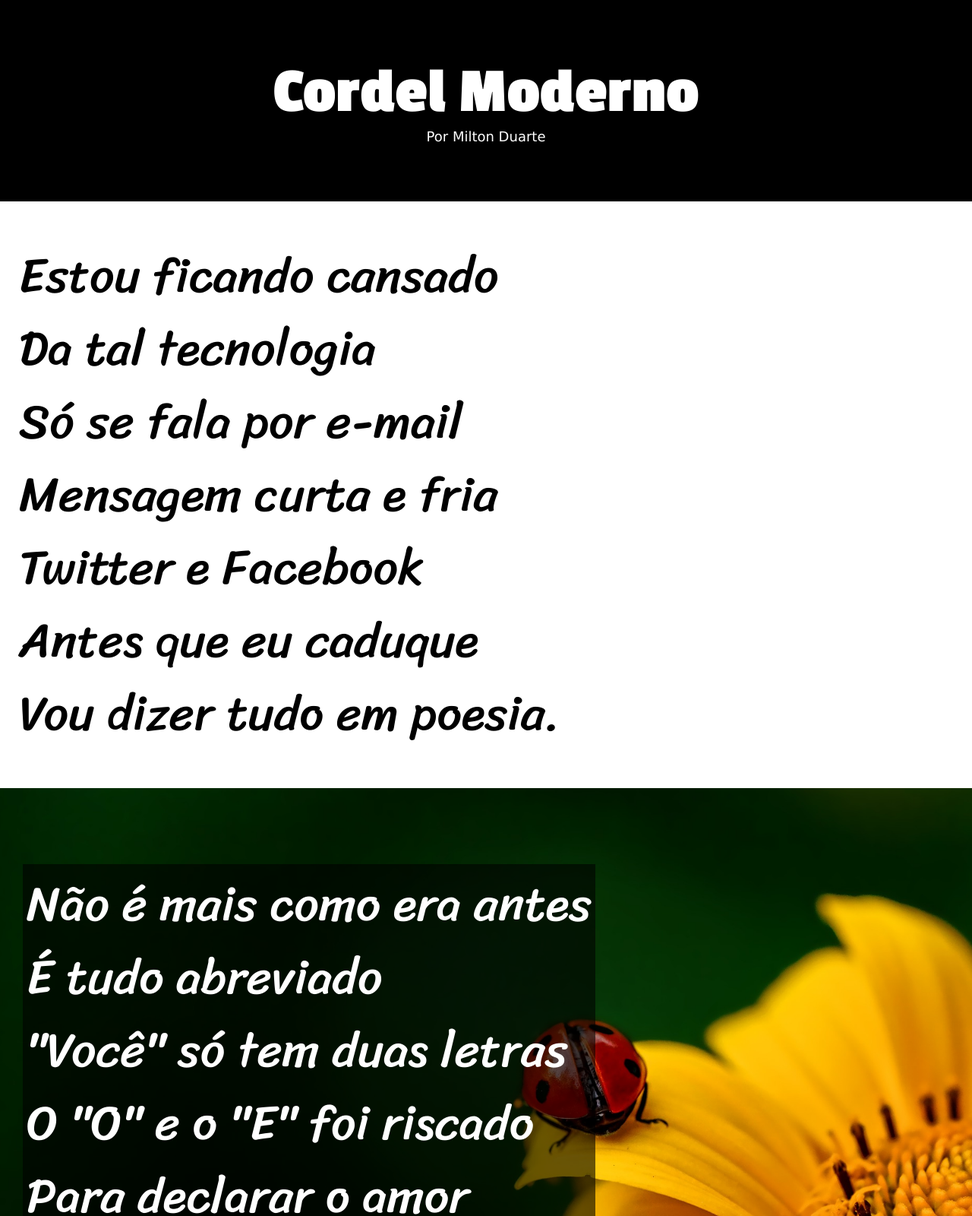
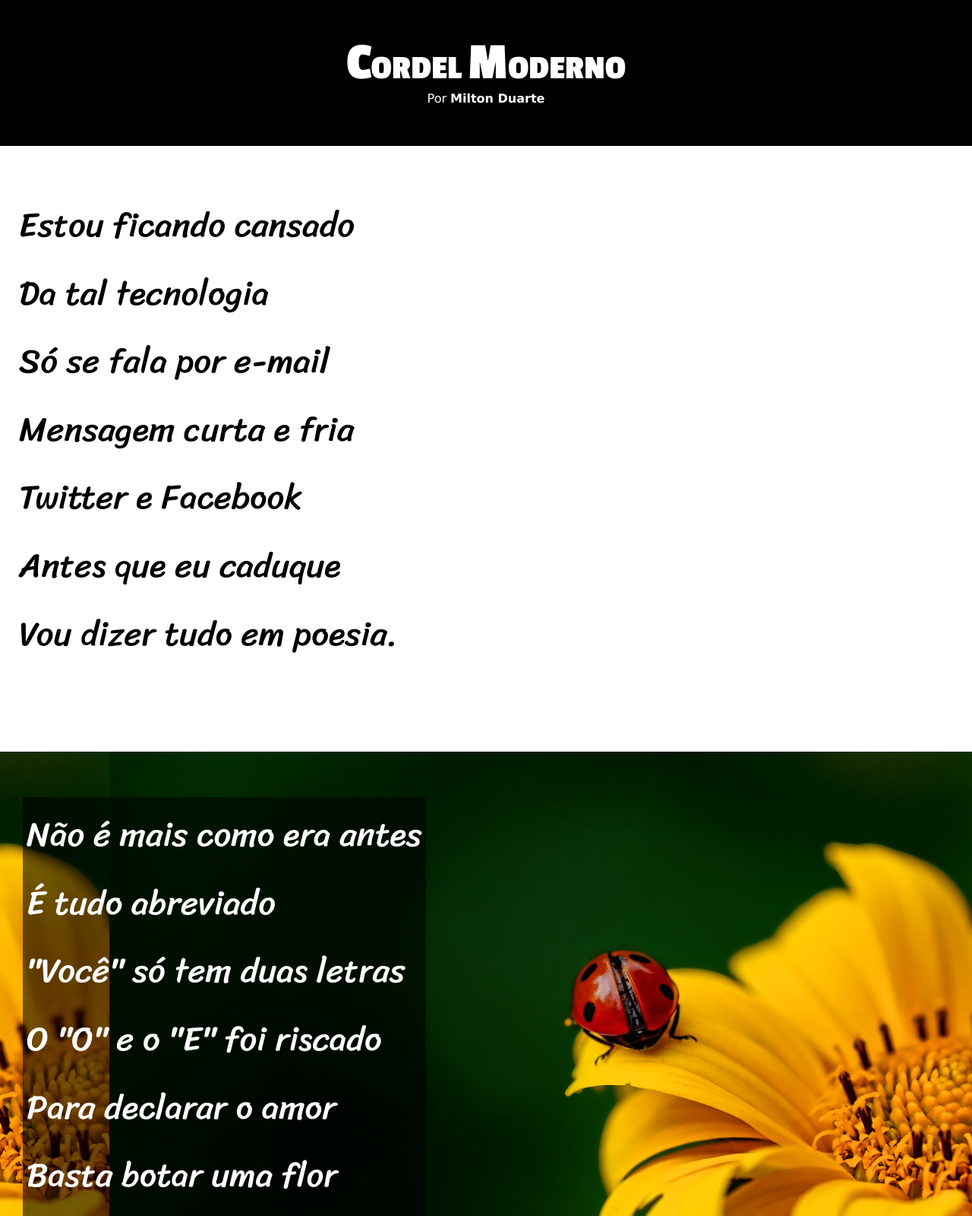
Before and after one commit to ViniciusBoroto/html-css-cursoemvideo, a plain HTML site: page Projetos/projetoCordel/index.html in a window 1280 px wide. Shown: the top 1600 px of the page at 76% size. Drawn offline with Linux system fonts and the light colour scheme.

Commit message:
Cordel Moderno primeira versão completa

```diff
--- a/Projetos/projetoCordel/estilos/estilo.css
+++ b/Projetos/projetoCordel/estilos/estilo.css
@@ -15,42 +15,59 @@
     font-family: var(--fonte3);
 }
 
+/* --HEADER-- */
+
 header {
     background-color: black;
     color: white;
-    padding: 75px;
+    padding: 45px;
+    margin-bottom: 60px;
 }
-header h1 {
-    font-size: 85px;
+
+header h1, header h1 > * {
+    font-size: 45px;
     text-align: center;
     font-family: var(--fonte2);
-    font-weight: bolder;
+    padding: 0;
 }
+
+header h1 strong {
+    font-size: 70px;
+}
+
 header p, header p > * {
     text-align: center;
-    font-size: 18px;
+    font-size: 16px;
     font-family: var(--fonte1);
-    font-weight: 100;
+    font-weight: lighter;
+    margin-top: -2px;
+    padding-bottom: 8px;
 }
 header a {
     text-decoration: none;
     color: white;
-    font-weight: bolder;
+    font-weight: 1000;
+    font-size: 16px;
+    font-family: var(--fonte1);
 }
+
 header a:hover {
     text-decoration: underline;
 }
+
+/* --MAIN-- */
+
 main > section > * {
-    font-size: 5vw;
-    line-height: 1.5em;
+    font-size: 3.5vw;
+    line-height: 2em;
 }
 
 main section > p {
-    margin: 50px 25px;
+    margin: 35px 25px;
 }
 
 .quadro-preto {
-    background-color: rgba(0, 0, 0, 0.589);
+    background-color: rgba(0, 0, 0, 0.548);
     width: fit-content;
     padding: 5px;
 }
@@ -60,14 +77,35 @@ main section > p {
 }
 
 .bg-pic {
-    padding: 100px 30px;
-
-
+    padding: 60px 30px;
+    margin-top: 110px;
+    margin-bottom: 70px;
 }
 
 #bg-joaninha {
     background-image: url(../imagens/background001.jpg);
-    background-size: cover;
+    background-position: center right;
     background-attachment: fixed;
-    background-position: center center;
+    background-size: auto 100%;
 }
+
+#bg-papel {
+    background-image: url(../imagens/background002.jpg);
+    background-attachment: fixed;
+    background-size: 200vh;
+}
+
+footer {
+    font-family: var(--fonte1);
+    margin-top: 125px;
+    text-align: center;
+    color: white;
+    background-color: black;
+    padding: 10px;
+}
+footer a {
+    font-family: var(--fonte1);
+    color: white;
+    text-decoration: none;
+    font-weight: 1000;
+}
--- a/Projetos/projetoCordel/index.html
+++ b/Projetos/projetoCordel/index.html
@@ -8,7 +8,7 @@
 </head>
 <body>
     <header>
-        <h1>Cordel Moderno</h1>
+        <h1><strong>C</strong>ORDEL <strong>M</strong>ODERNO</h1>
         <p>Por <a href="https://www.recantodasletras.com.br/poesias/3186743]">Milton Duarte</a></p>
     </header>
 
@@ -101,7 +101,7 @@
             </p>
         </section>
         <footer>
-
+            Site criado por <a href="https://www.instagram.com/gustavoguanabara/">Gustavo Guanabara</a> para o <a href="https://www.cursoemvideo.com/">CursoemVideo</a>
         </footer>
     </main>
 </body>
```
